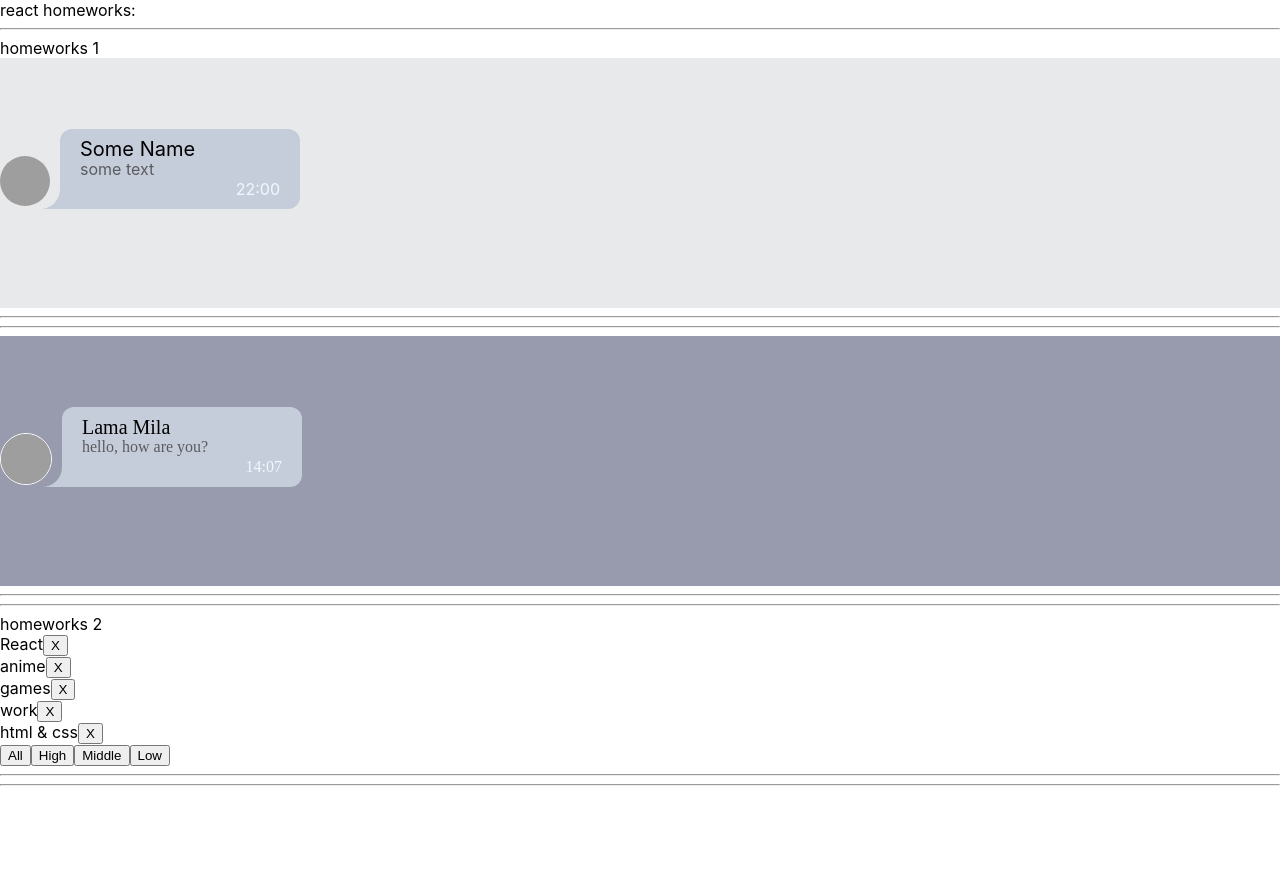
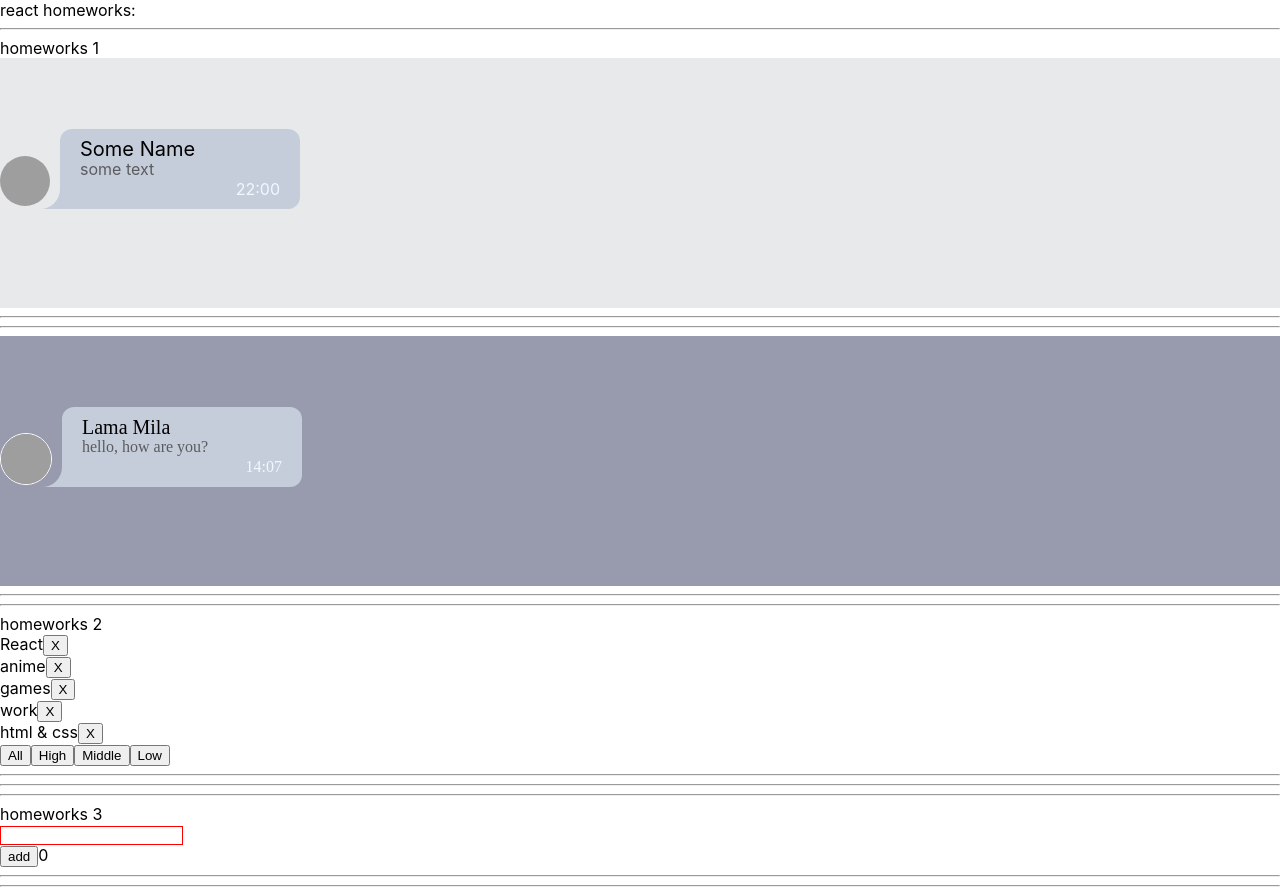
Before and after one commit to e-doschechnikova/Homework-Ignat, a React (Create React App) app: page / in a window 1280 px wide. Before the commit the page ends 800 px from the top, so only its background shows below. Built offline with nearby package versions, Linux system fonts and the light colour scheme; grey boxes are pictures that could not be loaded; a web font is replaced by a local one.

Commit message:
add components HW3

```diff
--- a/src/p1-main/m1-ui/u1-app/App.tsx
+++ b/src/p1-main/m1-ui/u1-app/App.tsx
@@ -2,6 +2,7 @@ import React from "react";
 import s from "./App.module.css";
 import HW1 from "../../../p2-homeworks/h1/HW1";
 import HW2 from "../../../p2-homeworks/h2/HW2";
+import HW3 from "../../../p2-homeworks/h3/HW3";
 
 function App() {
   return (
@@ -9,7 +10,7 @@ function App() {
       <div>react homeworks:</div>
       <HW1 />
       <HW2 />
-      {/*<HW3/>*/}
+      <HW3 />
       {/*<HW4/>*/}
       {/*<HW5/>*/}
     </div>
--- a/src/p2-homeworks/h3/Greeting.tsx
+++ b/src/p2-homeworks/h3/Greeting.tsx
@@ -1,28 +1,30 @@
-import React from 'react'
-import s from './Greeting.module.css'
+import React, { ChangeEvent } from "react";
+import s from "./Greeting.module.css";
 
 type GreetingPropsType = {
-    name: any // need to fix any
-    setNameCallback: any // need to fix any
-    addUser: any // need to fix any
-    error: any // need to fix any
-    totalUsers: any // need to fix any
-}
+  name: string;
+  setNameCallback: (e: ChangeEvent<HTMLInputElement>) => void;
+  addUser: () => void;
+  error: string | null;
+  totalUsers: number;
+};
 
 // презентационная компонента (для верстальщика)
 const Greeting: React.FC<GreetingPropsType> = (
-    {name, setNameCallback, addUser, error, totalUsers} // деструктуризация пропсов
+  { name, setNameCallback, addUser, error, totalUsers } // деструктуризация пропсов
 ) => {
-    const inputClass = s.error // need to fix with (?:)
+  const inputClass = s.error; // need to fix with (?:)
 
   return (
     <div>
-            <input value={name} onChange={setNameCallback} className={inputClass}/>
+      <div>
+        <input value={name} onChange={setNameCallback} className={inputClass} />
+      </div>
       <span>{error}</span>
       <button onClick={addUser}>add</button>
       <span>{totalUsers}</span>
     </div>
-    )
-}
+  );
+};
 
-export default Greeting
+export default Greeting;
--- a/src/p2-homeworks/h3/GreetingContainer.tsx
+++ b/src/p2-homeworks/h3/GreetingContainer.tsx
@@ -1,28 +1,47 @@
-import React, {useState} from 'react'
-import Greeting from './Greeting'
+import React, { ChangeEvent, useState } from "react";
+import Greeting from "./Greeting";
 
 type GreetingContainerPropsType = {
-    users: any // need to fix any
-    addUserCallback: any // need to fix any
-}
+  users: string;
+  addUserCallback: (name: string) => void;
+  count: number;
+};
 
 // более простой и понятный для новичков
 // function GreetingContainer(props: GreetingPropsType) {
 
 // более современный и удобный для про :)
 // уровень локальной логики
-const GreetingContainer: React.FC<GreetingContainerPropsType> = ({users, addUserCallback}) => { // деструктуризация пропсов
-    const [name, setName] = useState<any>('') // need to fix any
-    const [error, setError] = useState<any>('') // need to fix any
+const GreetingContainer: React.FC<GreetingContainerPropsType> = ({
+  users,
+  addUserCallback,
+  count,
+}) => {
+  // деструктуризация пропсов
+  const [name, setName] = useState<string>("");
+  const [error, setError] = useState<string | null>(null);
 
-    const setNameCallback = (e: any) => { // need to fix any
-        setName('') // need to fix
+  const setNameCallback = (e: ChangeEvent<HTMLInputElement>) => {
+    setName(e.currentTarget.value);
+    if (e.currentTarget.value.trim() !== "") {
+      setError("");
+    } else {
+      setError("empty value");
     }
+  };
+
   const addUser = () => {
-        alert(`Hello  !`) // need to fix
+    if (name.trim() !== "") {
+      alert(`Hello ${name}!`);
+      addUserCallback(name);
+      setName("");
+      setError("");
+    } else {
+      setError("empty value");
     }
+  };
 
-    const totalUsers = 0 // need to fix
+  const totalUsers = count;
 
   return (
     <Greeting
@@ -32,7 +51,7 @@ const GreetingContainer: React.FC<GreetingContainerPropsType> = ({users, addUser
       error={error}
       totalUsers={totalUsers}
     />
-    )
-}
+  );
+};
 
-export default GreetingContainer
+export default GreetingContainer;
--- a/src/p2-homeworks/h3/HW3.tsx
+++ b/src/p2-homeworks/h3/HW3.tsx
@@ -1,34 +1,42 @@
-import React, {useState} from 'react'
-import GreetingContainer from './GreetingContainer'
+import React, { useState } from "react";
+import GreetingContainer from "./GreetingContainer";
 
 // types
 export type UserType = {
-    _id: any // need to fix any
-    name: any // need to fix any
-}
+  _id: string;
+  name: string;
+};
 
 // уровень работы с глобальными данными
 function HW3() {
-    const [users, setUsers] = useState<any>([]) // need to fix any
+  const [users, setUsers] = useState<any>([]); // need to fix any
+  const [count, setCount] = useState<number>(0);
 
-    const addUserCallback = (name: any) => { // need to fix any
-        setUsers([]) // need to fix
-    }
+  const addUserCallback = (name: string) => {
+    setCount(count + 1);
+    setUsers([...users, name]);
+  };
 
-    return (
-        <div>
-            <hr/>
-            homeworks 3
-
-            {/*should work (должно работать)*/}
-            <GreetingContainer users={users} addUserCallback={addUserCallback}/>
-
-            <hr/>
-            {/*для личного творчества, могу проверить*/}
-            {/*<AlternativeGreeting/>*/}
-            <hr/>
-        </div>
-    )
+  return (
+    <div>
+      <hr />
+      homeworks 3{/*should work (должно работать)*/}
+      <GreetingContainer
+        users={users}
+        addUserCallback={addUserCallback}
+        count={count}
+      />
+      <div>
+        {users.map((el: string, _id: string) => {
+          return <div key={_id}>{el}</div>;
+        })}
+      </div>
+      <hr />
+      {/*для личного творчества, могу проверить*/}
+      {/*<AlternativeGreeting/>*/}
+      <hr />
+    </div>
+  );
 }
 
-export default HW3
+export default HW3;
```
Lines whose indentation alone changed are shown as unchanged.
